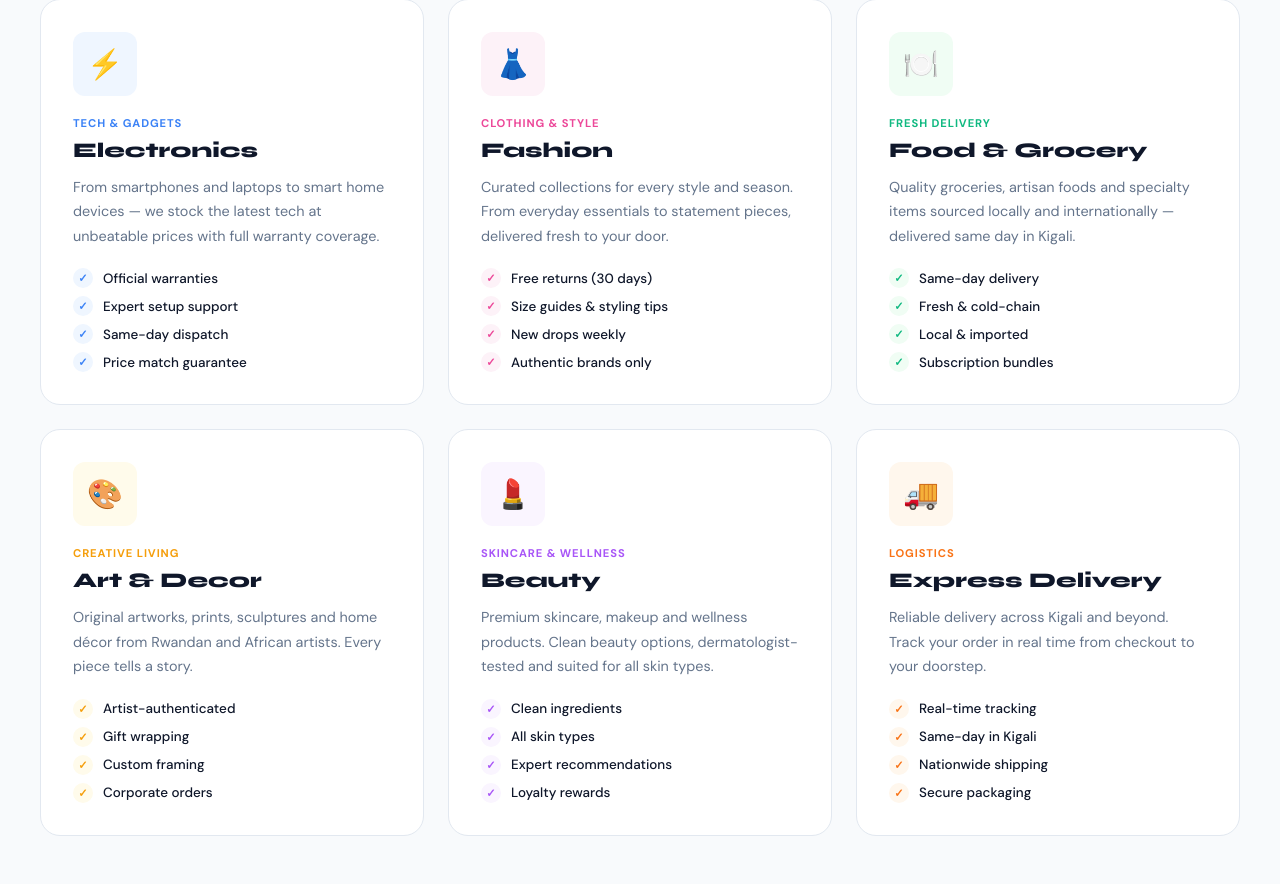
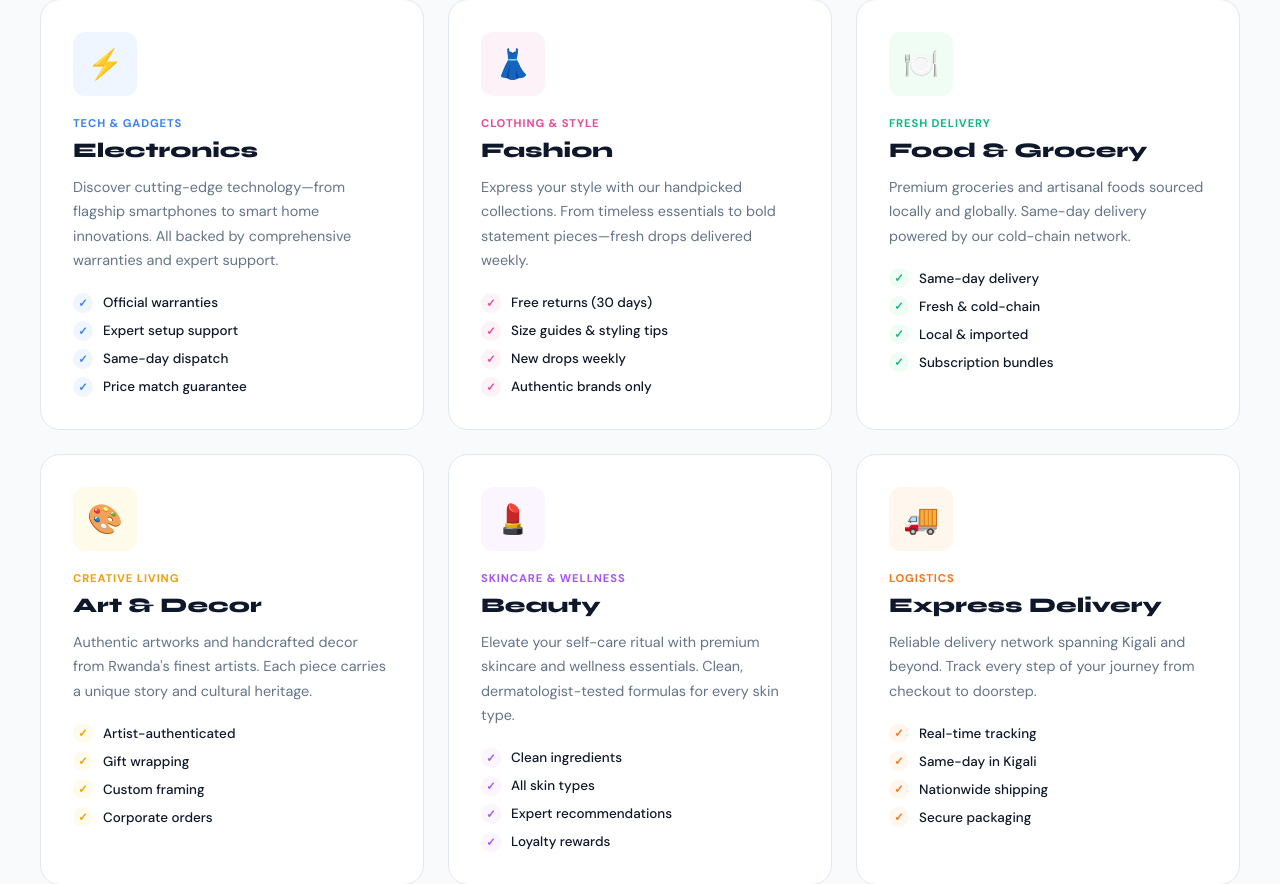
Before and after one commit to MugishaDesire/myshopfrontend, a React (Vite) app: page /services in a window 1280 px wide. Shown: the part 1494-2378 px from the top of the page. Built offline with nearby package versions, Linux system fonts and the light colour scheme.

Commit message:
UI/UX fix

```diff
--- a/src/pages/Services.jsx
+++ b/src/pages/Services.jsx
@@ -7,7 +7,7 @@ const SERVICES = [
     tag: "Tech & Gadgets",
     color: "#3b82f6",
     bg: "#eff6ff",
-    desc: "From smartphones and laptops to smart home devices — we stock the latest tech at unbeatable prices with full warranty coverage.",
+    desc: "Discover cutting-edge technology—from flagship smartphones to smart home innovations. All backed by comprehensive warranties and expert support.",
     features: ["Official warranties", "Expert setup support", "Same-day dispatch", "Price match guarantee"],
   },
   {
@@ -16,7 +16,7 @@ const SERVICES = [
     tag: "Clothing & Style",
     color: "#ec4899",
     bg: "#fdf2f8",
-    desc: "Curated collections for every style and season. From everyday essentials to statement pieces, delivered fresh to your door.",
+    desc: "Express your style with our handpicked collections. From timeless essentials to bold statement pieces—fresh drops delivered weekly.",
     features: ["Free returns (30 days)", "Size guides & styling tips", "New drops weekly", "Authentic brands only"],
   },
   {
@@ -25,7 +25,7 @@ const SERVICES = [
     tag: "Fresh Delivery",
     color: "#10b981",
     bg: "#f0fdf4",
-    desc: "Quality groceries, artisan foods and specialty items sourced locally and internationally — delivered same day in Kigali.",
+    desc: "Premium groceries and artisanal foods sourced locally and globally. Same-day delivery powered by our cold-chain network.",
     features: ["Same-day delivery", "Fresh & cold-chain", "Local & imported", "Subscription bundles"],
   },
   {
@@ -34,7 +34,7 @@ const SERVICES = [
     tag: "Creative Living",
     color: "#f59e0b",
     bg: "#fffbeb",
-    desc: "Original artworks, prints, sculptures and home décor from Rwandan and African artists. Every piece tells a story.",
+    desc: "Authentic artworks and handcrafted decor from Rwanda's finest artists. Each piece carries a unique story and cultural heritage.",
     features: ["Artist-authenticated", "Gift wrapping", "Custom framing", "Corporate orders"],
   },
   {
@@ -43,7 +43,7 @@ const SERVICES = [
     tag: "Skincare & Wellness",
     color: "#a855f7",
     bg: "#faf5ff",
-    desc: "Premium skincare, makeup and wellness products. Clean beauty options, dermatologist-tested and suited for all skin types.",
+    desc: "Elevate your self-care ritual with premium skincare and wellness essentials. Clean, dermatologist-tested formulas for every skin type.",
     features: ["Clean ingredients", "All skin types", "Expert recommendations", "Loyalty rewards"],
   },
   {
@@ -52,16 +52,16 @@ const SERVICES = [
     tag: "Logistics",
     color: "#f97316",
     bg: "#fff7ed",
-    desc: "Reliable delivery across Kigali and beyond. Track your order in real time from checkout to your doorstep.",
+    desc: "Reliable delivery network spanning Kigali and beyond. Track every step of your journey from checkout to doorstep.",
     features: ["Real-time tracking", "Same-day in Kigali", "Nationwide shipping", "Secure packaging"],
   },
 ];
 
 const PROCESS = [
-  { step: "01", title: "Browse & Discover", desc: "Explore thousands of products across all categories with smart filters and search.", icon: "🔍" },
-  { step: "02", title: "Add to Cart", desc: "Build your order at your own pace — your cart is saved even if you leave.", icon: "🛒" },
-  { step: "03", title: "Secure Checkout", desc: "Fast, secure payment with multiple methods. Your data is always protected.", icon: "🔒" },
-  { step: "04", title: "Track & Receive", desc: "Real-time updates from dispatch to delivery. We keep you informed every step.", icon: "📦" },
+  { step: "01", title: "Explore", desc: "Browse thousands of products with intelligent filters and personalized recommendations.", icon: "🔍" },
+  { step: "02", title: "Select", desc: "Build your cart at your own pace—we'll save your selections even if you step away.", icon: "🛒" },
+  { step: "03", title: "Checkout", desc: "Complete your purchase with secure, frictionless payment. Your data stays protected.", icon: "🔒" },
+  { step: "04", title: "Receive", desc: "Track your order in real-time. We keep you updated from dispatch to delivery.", icon: "📦" },
 ];
 
 const STATS = [
@@ -106,7 +106,6 @@ export default function Services() {
           overflow-x: hidden;
         }
 
-        /* ── SCROLL ANIMATIONS ── */
         @keyframes fadeUp {
           from { opacity: 0; transform: translateY(30px); }
           to { opacity: 1; transform: translateY(0); }
@@ -128,7 +127,6 @@ export default function Services() {
         .sv-animate-delay-3 { animation-delay: 0.3s; opacity: 0; }
         .sv-animate-delay-4 { animation-delay: 0.4s; opacity: 0; }
 
-        /* ── HERO ── */
         .sv-hero {
           background: linear-gradient(135deg, #0a0f1e 0%, #1a2a4a 50%, #0f172a 100%);
           padding: 100px 24px 120px;
@@ -247,11 +245,9 @@ export default function Services() {
           border-color: rgba(255,255,255,0.3);
         }
 
-        /* ── WAVE ── */
         .sv-wave { display: block; line-height: 0; background: var(--brand); }
         .sv-wave svg { width: 100%; height: 64px; display: block; }
 
-        /* ── STATS BAR ── */
         .sv-stats {
           background: var(--brand);
           padding: 0 24px 56px;
@@ -314,7 +310,6 @@ export default function Services() {
           .sv-stats-inner { grid-template-columns: repeat(2, 1fr); border-radius: var(--radius-sm); }
         }
 
-        /* ── SECTION WRAPPER ── */
         .sv-section { padding: 80px 24px; }
         .sv-section-alt { background: var(--card); }
         .sv-section-inner { max-width: 1200px; margin: 0 auto; }
@@ -361,7 +356,6 @@ export default function Services() {
           margin-bottom: 52px;
         }
 
-        /* ── SERVICE CARDS ── */
         .sv-grid {
           display: grid;
           grid-template-columns: repeat(3, 1fr);
@@ -487,7 +481,6 @@ export default function Services() {
           transform: scale(1.1);
         }
 
-        /* ── PROCESS ── */
         .sv-process {
           display: grid;
           grid-template-columns: repeat(4, 1fr);
@@ -571,7 +564,6 @@ export default function Services() {
           margin: 0 auto;
         }
 
-        /* ── WHY US BANNER ── */
         .sv-why {
           background: linear-gradient(135deg, #0a0f1e 0%, #1a2a4a 50%, #0f172a 100%);
           padding: 80px 24px;
@@ -691,7 +683,6 @@ export default function Services() {
           font-weight: 500;
         }
 
-        /* ── CTA STRIP ── */
         .sv-cta {
           background: linear-gradient(135deg, var(--accent), #ea580c);
           padding: 64px 24px;
@@ -772,7 +763,6 @@ export default function Services() {
 
       <div className="sv-page">
 
-        {/* ── HERO ── */}
         <section className="sv-hero">
           <div className="sv-hero-inner">
             <div className="sv-hero-badge sv-animate">✦ What We Offer</div>
@@ -785,14 +775,12 @@ export default function Services() {
           </div>
         </section>
 
-        {/* ── WAVE ── */}
         <div className="sv-wave" style={{ background: "#f8fafc" }}>
           <svg viewBox="0 0 1440 64" preserveAspectRatio="none" xmlns="http://www.w3.org/2000/svg">
             <path d="M0,32 C360,64 1080,0 1440,32 L1440,64 L0,64 Z" fill="#0f172a" />
           </svg>
         </div>
 
-        {/* ── STATS ── */}
         <div className="sv-stats">
           <div className="sv-stats-inner">
             {STATS.map((s, i) => (
@@ -804,7 +792,6 @@ export default function Services() {
           </div>
         </div>
 
-        {/* ── SERVICES GRID ── */}
         <section className="sv-section">
           <div className="sv-section-inner">
             <div className="sv-section-label">✦ Our Services</div>
@@ -831,7 +818,6 @@ export default function Services() {
           </div>
         </section>
 
-        {/* ── HOW IT WORKS ── */}
         <section className="sv-section sv-section-alt">
           <div className="sv-section-inner">
             <div className="sv-section-label">✦ How It Works</div>
@@ -853,7 +839,6 @@ export default function Services() {
           </div>
         </section>
 
-        {/* ── WHY CHOOSE US ── */}
         <section className="sv-why">
           <div className="sv-why-inner">
             <div className="sv-why-text">
@@ -894,7 +879,6 @@ export default function Services() {
           </div>
         </section>
 
-        {/* ── CTA ── */}
         <section className="sv-cta">
           <h2>Ready to Start Shopping?</h2>
           <p>Join thousands of happy customers across Rwanda. Your next favourite product is one click away.</p>
```
